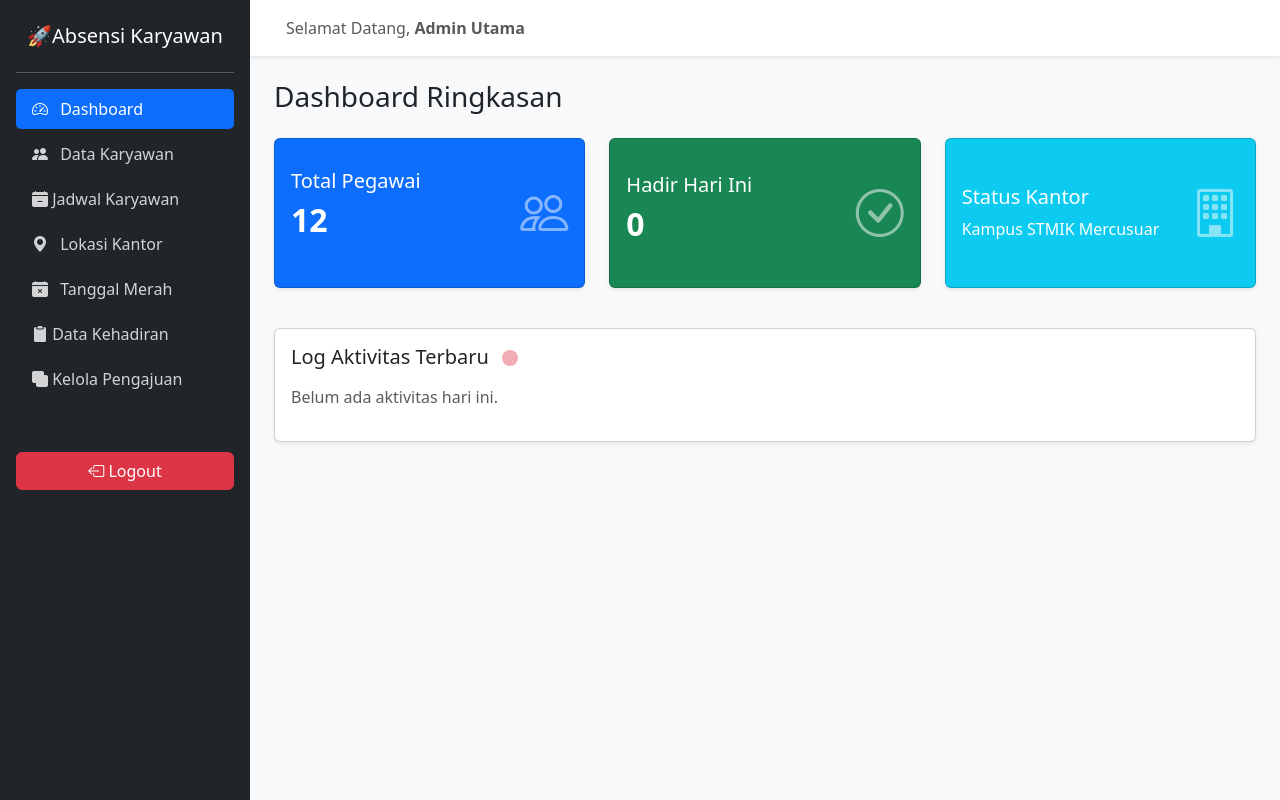
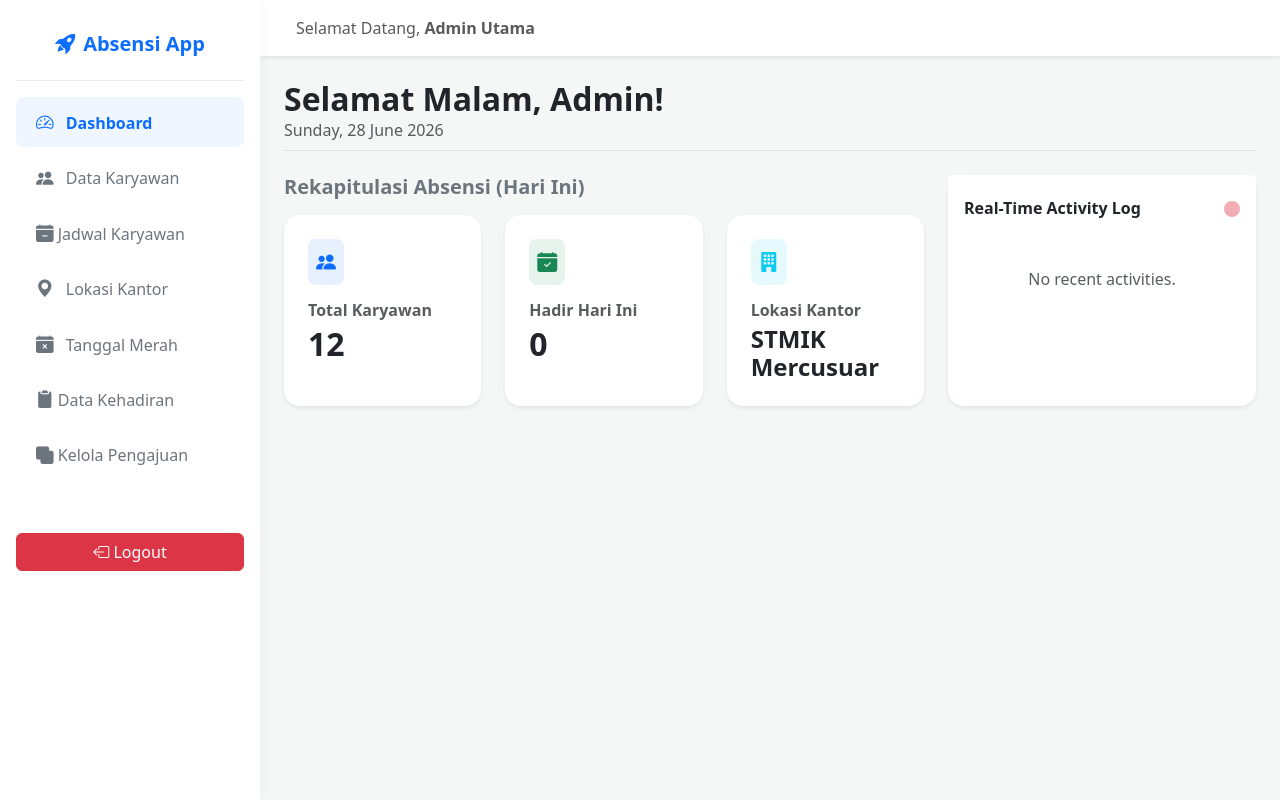
Before and after one commit to fajarsys/QR-Absensi, a Laravel app: page /admin/dashboard in a window 1280 px wide. Run offline with Laravel 12, Linux system fonts and the light colour scheme; a user stored in the database is signed in; data comes from the database, SQL or seed files in the repository; data that the repository does not hold is empty; style sheets or scripts are compiled from the project's sources; parts of the project's set-up code (start-up, migrations or seed data) failed here and were passed over.

Commit message:
perubahan ui/ux halaman admin

```diff
--- a/app/Http/Controllers/AdminDashboardController.php
+++ b/app/Http/Controllers/AdminDashboardController.php
@@ -2,70 +2,22 @@
 
 namespace App\Http\Controllers;
 
-use App\Models\Attendance;
-use App\Models\Leave;
-use App\Models\Overtime;
+use App\Services\AdminDashboardService;
 use Illuminate\Http\Request;
 
 class AdminDashboardController extends Controller
 {
+    protected $adminDashboardService;
+
+    public function __construct(AdminDashboardService $adminDashboardService)
+    {
+        $this->adminDashboardService = $adminDashboardService;
+    }
+
     public function index()
     {
-        // Ambil data hari ini (atau beberapa hari terakhir jika mau)
-        $today = now()->toDateString();
-
-        $attendances = Attendance::with('user')
-            ->whereDate('date', $today)
-            ->get()
-            ->map(function ($item) {
-                return [
-                    'id' => 'att_' . $item->id,
-                    'type' => 'attendance',
-                    'user_name' => $item->user->name,
-                    'description' => 'Melakukan Absen ' . ($item->clock_out ? 'Pulang' : 'Masuk'),
-                    'status' => $item->status,
-                    'time' => $item->updated_at->format('H:i'),
-                    'timestamp' => $item->updated_at->timestamp,
-                ];
-            });
-
-        $leaves = Leave::with('user')
-            ->whereDate('created_at', $today)
-            ->get()
-            ->map(function ($item) {
-                return [
-                    'id' => 'leave_' . $item->id,
-                    'type' => 'leave',
-                    'user_name' => $item->user->name,
-                    'description' => 'Mengajukan Izin (' . $item->reason . ')',
-                    'status' => $item->status,
-                    'time' => $item->created_at->format('H:i'),
-                    'timestamp' => $item->created_at->timestamp,
-                ];
-            });
-
-        $overtimes = Overtime::with('user')
-            ->whereDate('created_at', $today)
-            ->get()
-            ->map(function ($item) {
-                return [
-                    'id' => 'overtime_' . $item->id,
-                    'type' => 'overtime',
-                    'user_name' => $item->user->name,
-                    'description' => 'Mengajukan Lembur (' . $item->reason . ')',
-                    'status' => $item->status,
-                    'time' => $item->created_at->format('H:i'),
-                    'timestamp' => $item->created_at->timestamp,
-                ];
-            });
-
-        // Gabungkan semua collection, lalu urutkan berdasarkan timestamp menurun (terbaru di atas)
-        $recentActivities = collect()
-            ->concat($attendances)
-            ->concat($leaves)
-            ->concat($overtimes)
-            ->sortByDesc('timestamp')
-            ->values();
+        // Pendelegasian logika ke Service Pattern agar Controller tetap tipis (Thin Controller)
+        $recentActivities = $this->adminDashboardService->getRecentActivities();
 
         return view('admin.dashboard', compact('recentActivities'));
     }
--- /dev/null
+++ b/app/Services/AdminDashboardService.php
@@ -0,0 +1,69 @@
+<?php
+
+namespace App\Services;
+
+use App\Models\Attendance;
+use App\Models\Leave;
+use App\Models\Overtime;
+
+class AdminDashboardService
+{
+    public function getRecentActivities()
+    {
+        // Ambil data hari ini (atau beberapa hari terakhir jika mau)
+        $today = now()->toDateString();
+
+        $attendances = Attendance::with('user')
+            ->whereDate('date', $today)
+            ->get()
+            ->map(function ($item) {
+                return [
+                    'id' => 'att_' . $item->id,
+                    'type' => 'attendance',
+                    'user_name' => $item->user->name,
+                    'description' => 'Melakukan Absen ' . ($item->clock_out ? 'Pulang' : 'Masuk'),
+                    'status' => $item->status,
+                    'time' => $item->updated_at->format('H:i'),
+                    'timestamp' => $item->updated_at->timestamp,
+                ];
+            });
+
+        $leaves = Leave::with('user')
+            ->whereDate('created_at', $today)
+            ->get()
+            ->map(function ($item) {
+                return [
+                    'id' => 'leave_' . $item->id,
+                    'type' => 'leave',
+                    'user_name' => $item->user->name,
+                    'description' => 'Mengajukan Izin (' . $item->reason . ')',
+                    'status' => $item->status,
+                    'time' => $item->created_at->format('H:i'),
+                    'timestamp' => $item->created_at->timestamp,
+                ];
+            });
+
+        $overtimes = Overtime::with('user')
+            ->whereDate('created_at', $today)
+            ->get()
+            ->map(function ($item) {
+                return [
+                    'id' => 'overtime_' . $item->id,
+                    'type' => 'overtime',
+                    'user_name' => $item->user->name,
+                    'description' => 'Mengajukan Lembur (' . $item->reason . ')',
+                    'status' => $item->status,
+                    'time' => $item->created_at->format('H:i'),
+                    'timestamp' => $item->created_at->timestamp,
+                ];
+            });
+
+        // Gabungkan semua collection, lalu urutkan berdasarkan timestamp menurun (terbaru di atas)
+        return collect()
+            ->concat($attendances)
+            ->concat($leaves)
+            ->concat($overtimes)
+            ->sortByDesc('timestamp')
+            ->values();
+    }
+}
--- a/public/css/admin.css
+++ b/public/css/admin.css
@@ -4,30 +4,47 @@ display: flex;
 }
 
 #sidebar {
-min-width: 250px;
-max-width: 250px;
+    min-width: 260px;
+    max-width: 260px;
     height: 100vh;
-background-color: #212529; /* Dark Sidebar */
-color: white;
+    background-color: #ffffff; /* White SaaS Sidebar */
+    color: #495057;
     transition: all 0.3s;
     position: sticky;
     top: 0;
+    box-shadow: 2px 0 10px rgba(0,0,0,0.03); /* Subtle right shadow */
+    z-index: 1000;
+}
 
+#sidebar hr {
+    opacity: 0.1;
 }
 
 #sidebar .nav-link {
-color: rgba(255,255,255,0.8);
+    color: #6c757d;
     margin-bottom: 5px;
+    padding: 12px 20px;
+    border-radius: 8px;
+    font-weight: 500;
+    transition: all 0.2s ease-in-out;
 }
 
-#sidebar .nav-link:hover, #sidebar .nav-link.active {
+#sidebar .nav-link i {
+    font-size: 1.1rem;
+}
 
-color: white;
-background-color: #0d6efd; /* Biru Bootstrap */
-border-radius: 5px;
+#sidebar .nav-link:hover {
+    color: #0d6efd;
+    background-color: #f8f9fa;
+}
+
+#sidebar .nav-link.active {
+    color: #0d6efd;
+    background-color: #eff6ff; /* Very soft blue */
+    font-weight: 600;
 }
 
 #content {
     width: 100%;
-background-color: #f8f9fa; /* Abu-abu muda */
+    background-color: #f4f7f6; /* Modern off-white background */
 }
--- a/resources/views/admin/dashboard.blade.php
+++ b/resources/views/admin/dashboard.blade.php
@@ -1,109 +1,160 @@
 @extends('layouts.admin')
 
 @section('content')
-<h3 class="mb-4">Dashboard Ringkasan</h3>
 
-<div class="row">
+<!-- Header Kustom -->
+<div class="d-flex justify-content-between align-items-center mb-4 pb-2 border-bottom">
+    <div>
+        @php
+            $hour = now()->format('H');
+            if ($hour < 11) {
+                $greeting = 'Selamat Pagi';
+            } elseif ($hour < 15) {
+                $greeting = 'Selamat Siang';
+            } elseif ($hour < 18) {
+                $greeting = 'Selamat Sore';
+            } else {
+                $greeting = 'Selamat Malam';
+            }
+        @endphp
+        <h2 class="fw-bold mb-0 text-dark">{{ $greeting }}, Admin!</h2>
+        <p class="text-muted mb-0">{{ now()->translatedFormat('l, d F Y') }}</p>
+    </div>
+</div>
+
+<div class="row g-4">
+    <!-- Kolom Kiri: Metrik Utama (70%) -->
+    <div class="col-lg-8">
+
+        <h5 class="fw-bold text-secondary mb-3">Rekapitulasi Absensi (Hari Ini)</h5>
+
+        <div class="row g-4">
+            <!-- Total Karyawan -->
             <div class="col-md-4">
-        <div class="card text-white bg-primary mb-3 shadow-sm" style="height: 150px;">
-            <div class="card-body d-flex align-items-center justify-content-between">
-                <div>
-                    <h5 class="card-title">Total Pegawai</h5>
-                    <h2 class="fw-bold">
-                        <p>{{ \App\Models\User::count() }}</p>
-                    </h2>
+                <div class="card border-0 shadow-sm rounded-4 h-100">
+                    <div class="card-body p-4 position-relative overflow-hidden">
+                        <div class="d-flex justify-content-between align-items-start mb-3">
+                            <div class="bg-primary bg-opacity-10 text-primary rounded-3 p-2 d-inline-flex">
+                                <i class="bi bi-people-fill fs-5"></i>
                             </div>
-                <i class="bi bi-people" style="font-size: 3rem; opacity: 0.5;"></i>
+                        </div>
+                        <h6 class="text-muted fw-semibold mb-1">Total Karyawan</h6>
+                        <h2 class="fw-bold mb-0 text-dark">{{ \App\Models\User::count() }}</h2>
                     </div>
                 </div>
             </div>
 
+            <!-- Hadir Hari Ini -->
             <div class="col-md-4">
-        <div class="card text-white bg-success mb-3 shadow-sm" style="height: 150px;">
-            <div class="card-body d-flex align-items-center justify-content-between">
-                <div>
-                    <h5 class="card-title">Hadir Hari Ini</h5>
-                    <h2 class="fw-bold">
-                        {{ \App\Models\Attendance::whereDate('date', now())
-                                                    ->where('status', 'hadir')
-                                                    ->count() }}
+                <div class="card border-0 shadow-sm rounded-4 h-100">
+                    <div class="card-body p-4 position-relative overflow-hidden">
+                        <div class="d-flex justify-content-between align-items-start mb-3">
+                            <div class="bg-success bg-opacity-10 text-success rounded-3 p-2 d-inline-flex">
+                                <i class="bi bi-calendar-check-fill fs-5"></i>
+                            </div>
+                        </div>
+                        <h6 class="text-muted fw-semibold mb-1">Hadir Hari Ini</h6>
+                        <h2 class="fw-bold mb-0 text-dark">
+                            {{ \App\Models\Attendance::whereDate('date', now())->where('status', 'hadir')->count() }}
                         </h2>
-                </div>
-                <i class="bi bi-check-circle" style="font-size: 3rem; opacity: 0.5;"></i>
                     </div>
                 </div>
             </div>
 
+            <!-- Status Kantor -->
             <div class="col-md-4">
-        <div class="card text-white bg-info mb-3 shadow-sm" style="height: 150px;">
-            <div class="card-body d-flex align-items-center justify-content-between">
-                <div>
-                    <h5 class="card-title">Status Kantor</h5>
-                    <p class="mb-0">Kampus STMIK Mercusuar</p>
+                <div class="card border-0 shadow-sm rounded-4 h-100">
+                    <div class="card-body p-4 position-relative overflow-hidden">
+                        <div class="d-flex justify-content-between align-items-start mb-3">
+                            <div class="bg-info bg-opacity-10 text-info rounded-3 p-2 d-inline-flex">
+                                <i class="bi bi-building-fill fs-5"></i>
                             </div>
-                <i class="bi bi-building" style="font-size: 3rem; opacity: 0.5;"></i>
+                        </div>
+                        <h6 class="text-muted fw-semibold mb-1">Lokasi Kantor</h6>
+                        <h4 class="fw-bold mb-0 text-dark">STMIK Mercusuar</h4>
                     </div>
                 </div>
             </div>
         </div>
 
-<div class="card shadow-sm mt-4">
-    <div class="card-body">
-        <h5 class="mb-3">
-            Log Aktivitas Terbaru
-            <span class="spinner-grow spinner-grow-sm text-danger ms-2" role="status" aria-hidden="true" id="live-indicator" title="Live Connection Active"></span>
-        </h5>
+    </div>
 
-        <div class="list-group" id="activity-log-container">
+    <!-- Kolom Kanan: Real-Time Activity Log (30%) -->
+    <div class="col-lg-4">
+        <div class="card border-0 shadow-sm rounded-4 h-100">
+            <div class="card-header bg-white border-bottom-0 pt-4 pb-0 d-flex justify-content-between align-items-center">
+                <h6 class="fw-bold mb-0">Real-Time Activity Log</h6>
+                <span class="spinner-grow spinner-grow-sm text-danger" role="status" aria-hidden="true" id="live-indicator" title="Live Connection Active"></span>
+            </div>
+            <div class="card-body p-4">
+
+                <div class="position-relative" id="activity-log-container" style="max-height: 400px; overflow-y: auto;">
                     @if(isset($recentActivities) && $recentActivities->count() > 0)
                     @foreach($recentActivities as $act)
-                    <div class="list-group-item list-group-item-action d-flex justify-content-between align-items-center activity-item" id="{{ $act['id'] }}">
+                    <div class="d-flex mb-4 activity-item" id="{{ $act['id'] }}">
+                        <div class="me-3">
+                            <div class="rounded-circle d-flex align-items-center justify-content-center fw-bold text-white shadow-sm" style="width: 40px; height: 40px; background-color: {{ $act['type'] == 'attendance' ? '#198754' : ($act['type'] == 'leave' ? '#ffc107' : '#0d6efd') }};">
+                                {{ strtoupper(substr($act['user_name'], 0, 1)) }}
+                            </div>
+                        </div>
                         <div>
-                            <span class="fw-bold">{{ $act['user_name'] }}</span>
-                            <span class="text-muted ms-2">{{ $act['description'] }}</span>
-                            <br>
-                            <small class="badge bg-secondary mt-1">{{ $act['status'] }}</small>
+                            <div class="fw-bold text-dark">{{ $act['user_name'] }} <span class="text-muted ms-1 fs-6 fw-normal">• {{ $act['time'] }}</span></div>
+                            <div class="text-secondary small">{{ $act['description'] }}</div>
+                            @if($act['type'] == 'leave' || $act['type'] == 'overtime')
+                            <span class="badge bg-light text-dark border mt-1">{{ $act['status'] }}</span>
+                            @endif
                         </div>
-                        <span class="text-primary fw-bold">{{ $act['time'] }}</span>
                     </div>
                     @endforeach
                     @else
-                <p class="text-muted" id="no-activity-msg">Belum ada aktivitas hari ini.</p>
+                    <p class="text-muted text-center mt-4" id="no-activity-msg">No recent activities.</p>
                     @endif
+                </div>
+
+            </div>
         </div>
     </div>
 </div>
 
 <script type="module">
-    document.addEventListener('DOMContentLoaded', function () {
+    document.addEventListener('DOMContentLoaded', function() {
         if (window.Echo) {
             window.Echo.channel('admin.activities')
                 .listen('ActivityLogged', (e) => {
-                    // Hilangkan pesan kosong jika ada
+
                     let noMsg = document.getElementById('no-activity-msg');
-                    if(noMsg) noMsg.remove();
+                    if (noMsg) noMsg.remove();
 
-                    // Buat elemen baru
                     let container = document.getElementById('activity-log-container');
+                    let bgColor = e.type == 'attendance' ? '#198754' : (e.type == 'leave' ? '#ffc107' : '#0d6efd');
+                    let initial = e.user_name.charAt(0).toUpperCase();
+
+                    let statusBadge = (e.type == 'leave' || e.type == 'overtime') ?
+                        `<span class="badge bg-light text-dark border mt-1">${e.status}</span>` :
+                        '';
+
                     let newItem = document.createElement('div');
-                    newItem.className = "list-group-item list-group-item-action d-flex justify-content-between align-items-center activity-item bg-light border-primary";
+                    newItem.className = "d-flex mb-4 activity-item shadow-sm p-2 rounded-3 bg-light border border-primary";
                     newItem.id = e.id;
+                    newItem.style.transition = "all 1s ease";
                     newItem.innerHTML = `
+                        <div class="me-3">
+                            <div class="rounded-circle d-flex align-items-center justify-content-center fw-bold text-white shadow-sm" style="width: 40px; height: 40px; background-color: ${bgColor};">
+                                ${initial}
+                            </div>
+                        </div>
                         <div>
-                            <span class="fw-bold">${e.user_name}</span>
-                            <span class="text-muted ms-2">${e.description}</span>
-                            <br>
-                            <small class="badge bg-secondary mt-1">${e.status}</small>
+                            <div class="fw-bold text-dark">${e.user_name} <span class="text-muted ms-1 fs-6 fw-normal">• ${e.time}</span></div>
+                            <div class="text-secondary small">${e.description}</div>
+                            ${statusBadge}
                         </div>
-                        <span class="text-primary fw-bold">${e.time}</span>
                     `;
 
-                    // Tambahkan di urutan paling atas
                     container.prepend(newItem);
 
-                    // Efek warna highlight perlahan menghilang
+                    // Efek highlight menghilang perlahan
                     setTimeout(() => {
-                        newItem.classList.remove('bg-light', 'border-primary');
+                        newItem.classList.remove('shadow-sm', 'bg-light', 'border', 'border-primary', 'p-2');
                     }, 3000);
                 });
         }
--- a/resources/views/layouts/admin.blade.php
+++ b/resources/views/layouts/admin.blade.php
@@ -17,7 +17,9 @@
 <body>
 
     <nav id="sidebar" class="p-3">
-        <h5 class="text-center mb-4 mt-2">🚀Absensi Karyawan</h5>
+        <h5 class="text-center fw-bold mb-4 mt-3" style="color: #0d6efd;">
+            <i class="bi bi-rocket-takeoff-fill me-2"></i>Absensi App
+        </h5>
         <hr>
         <ul class="nav flex-column">
             <li class="nav-item">
```
Lines whose indentation alone changed are shown as unchanged.
